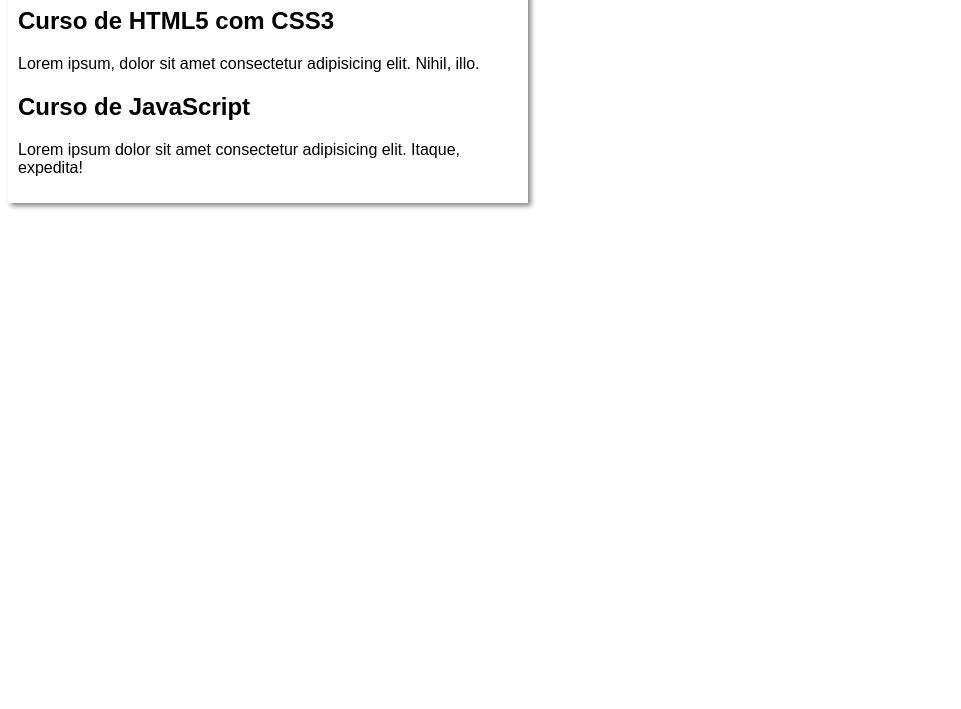
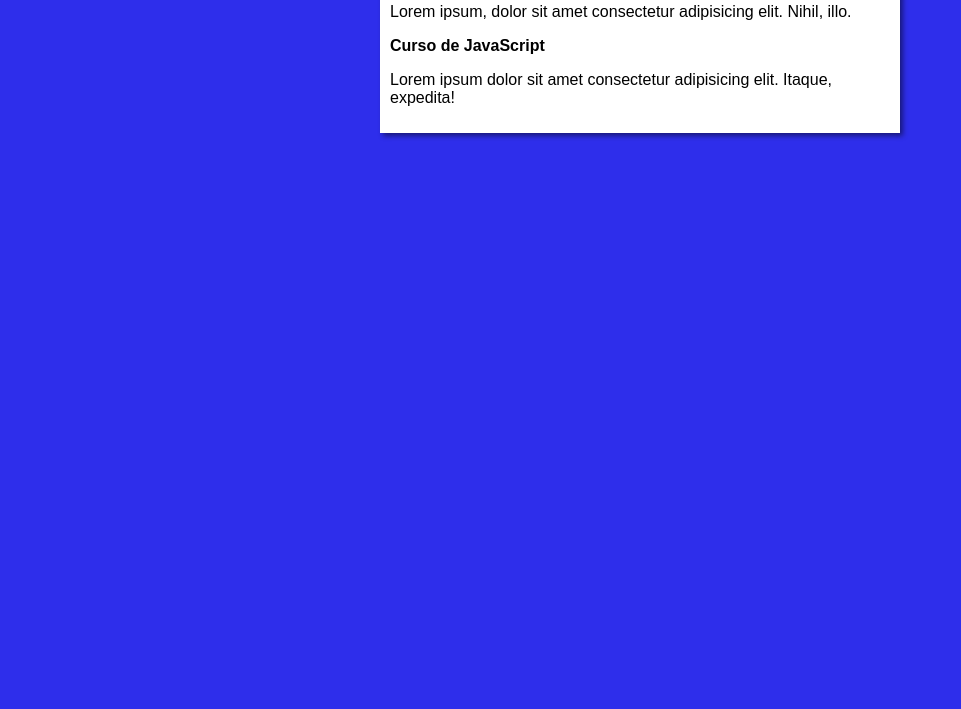
Before and after one commit to Ricardobruffatto/projeto-de-um-site-durante-o-curso-de-Git-e-GitHub, a plain HTML site: page index.htm in a window 1280 px wide. Shown: the part 91-800 px from the top of the page, without its empty margins (0-961 px from the left). Drawn offline with Linux system fonts and the light colour scheme.

Commit message:
Update style.css

```diff
--- a/estilos/style.css
+++ b/estilos/style.css
@@ -1,14 +1,16 @@
 * {
     font-family: Arial, Helvetica, sans-serif;
+    font-size: 16px;
 }
 
 body {
-    background-color: rgb(46, 46, 235)violet;
+    background-color: rgb(46, 46, 235);
 }
 
 main {
     background-color: white;
     width: 500px;
+    margin: auto;
     padding: 10px;
     box-shadow: 3px 3px 5px rgba(0, 0, 0, 0.473);
 }
```
